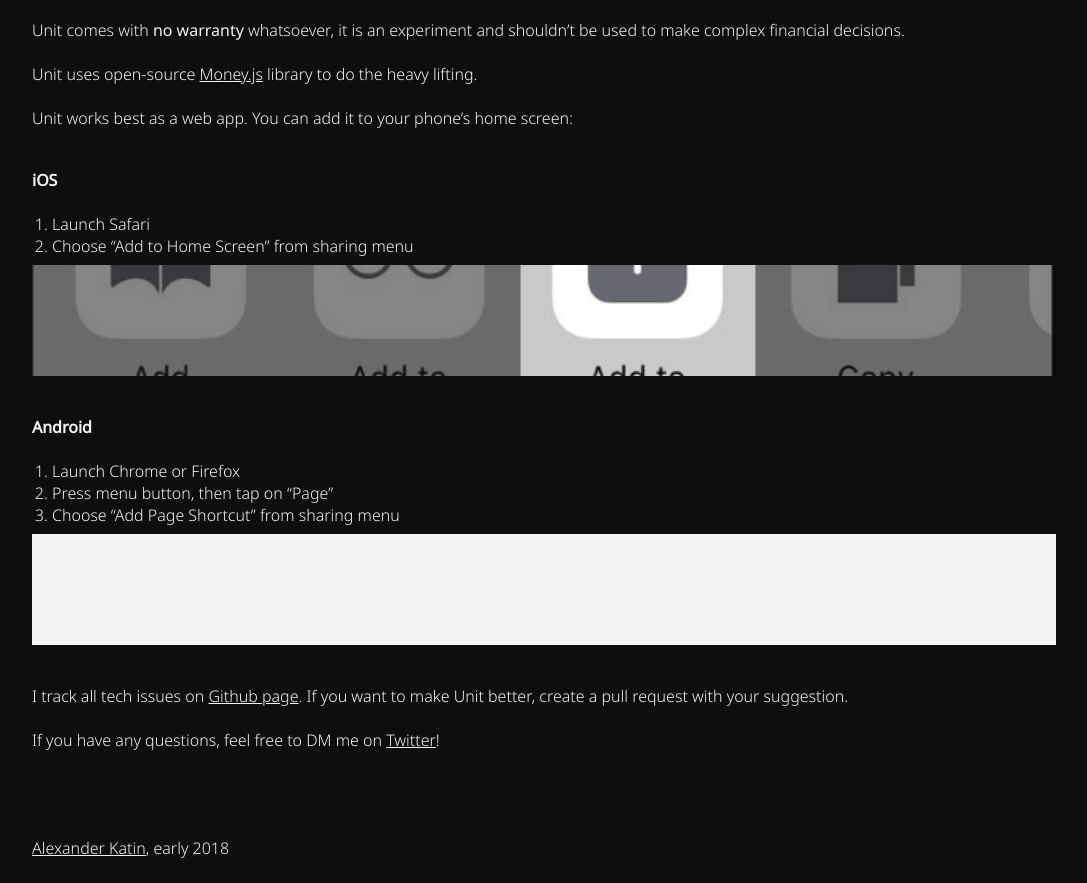
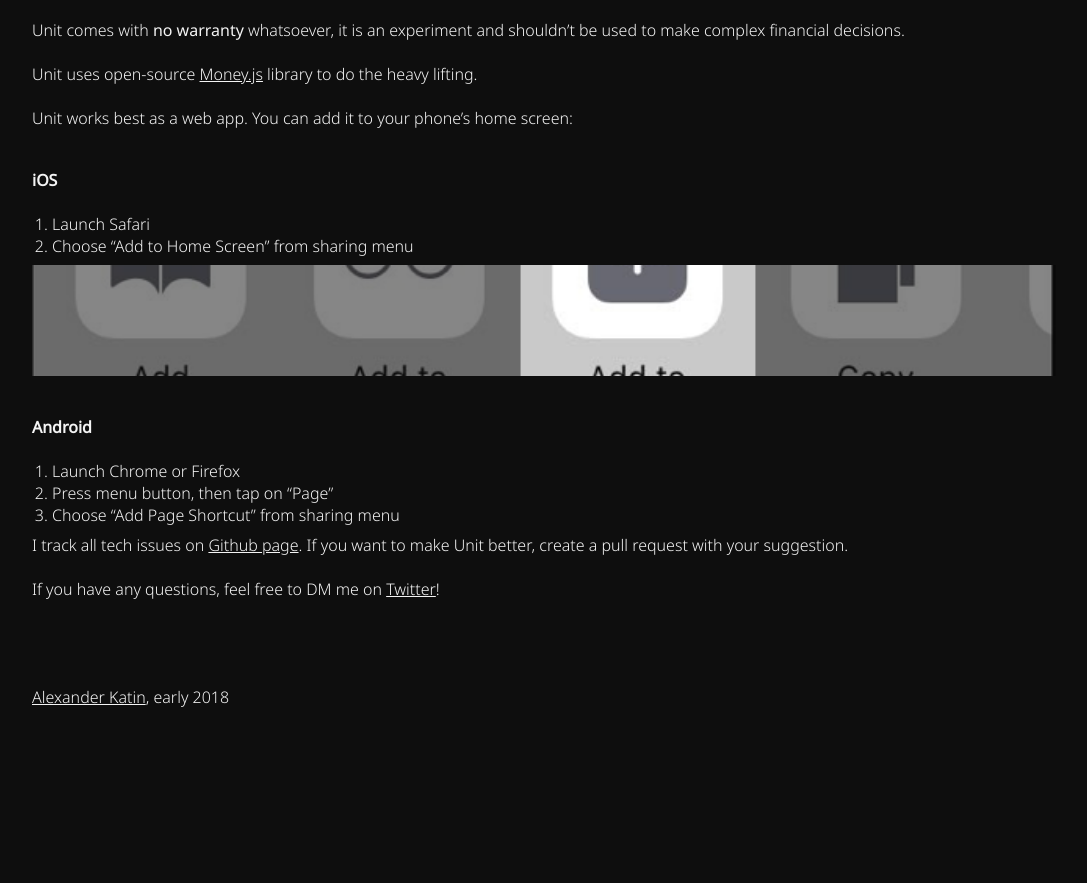
Before and after one commit to lessthanzero/unit, a website: page setup/index.html in a window 1280 px wide. Shown: the part 177-1060 px from the top of the page, without its empty margins (96-1183 px from the left). After the commit the page ends 909 px from the top, so only its background shows below. Drawn offline with Linux system fonts and the light colour scheme.

Commit message:
remove Android image

```diff
--- a/setup/index.html
+++ b/setup/index.html
@@ -122,8 +122,6 @@
 				</li>
 			</ol>
 
-			<picture></picture>
-
 			<p>
 				I track all tech issues on <a href="https://github.com/lessthanzero/unit">Github page</a>. If you want to make Unit better, create a pull request with your suggestion.
 			</p>
```
